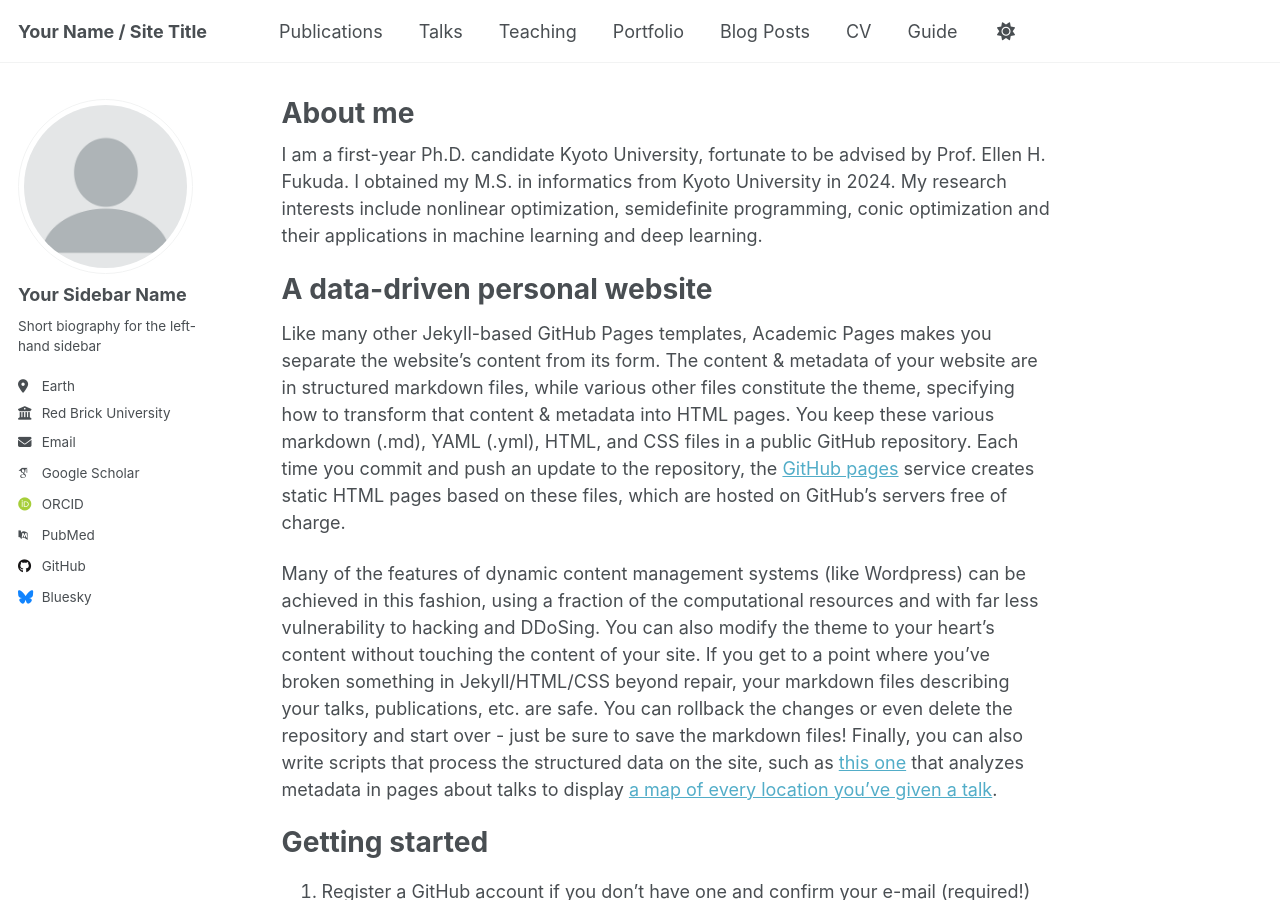
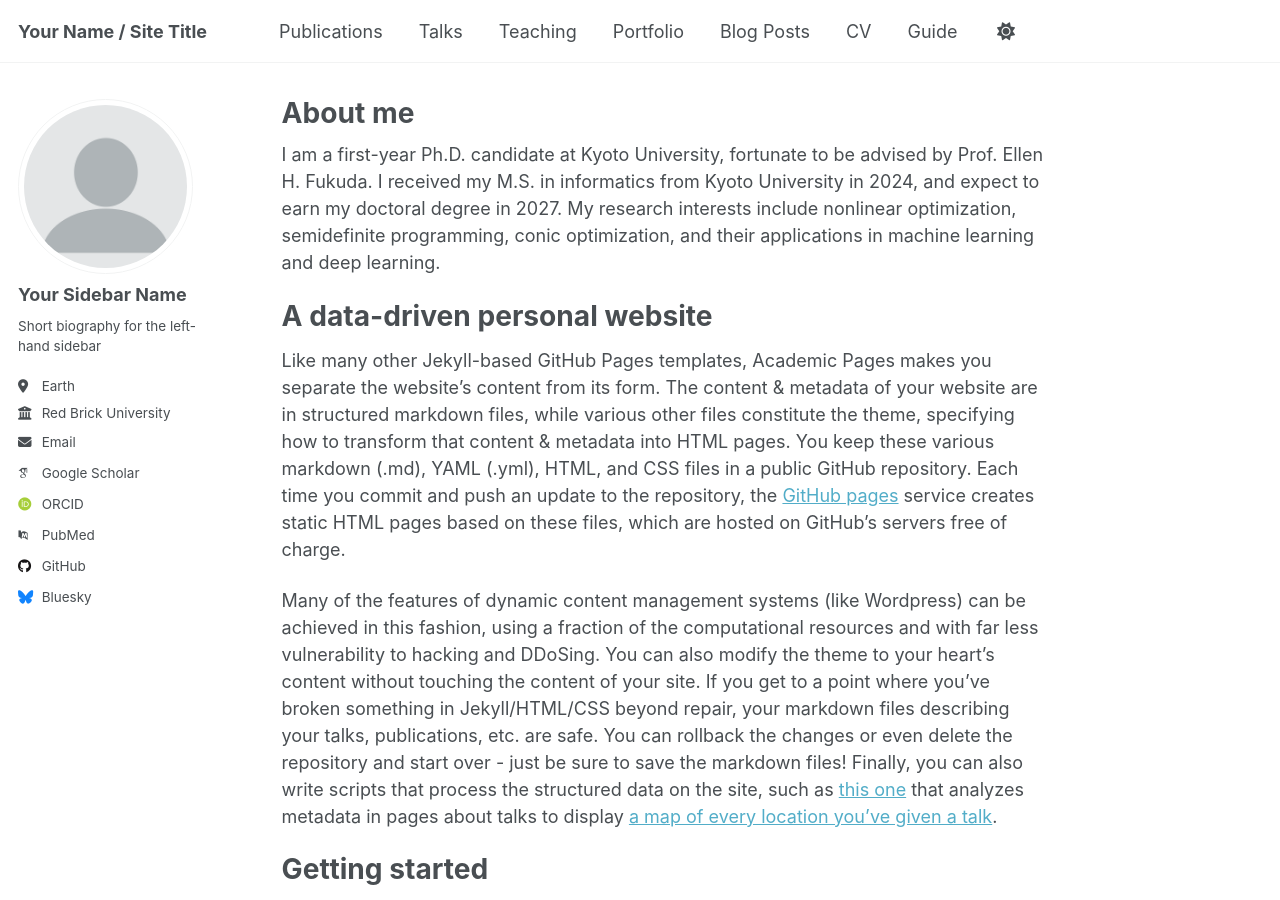
Before and after one commit to huiminLI36/huiminLI36.github.io, a Jekyll site: the page built from _pages/about.md, in a window 1280 px wide and 900 px high. Built offline with Jekyll 4.4.1, drawn with Linux system fonts in a browser that asks for light colours; some web fonts are replaced.

Commit message:
Update about.md

```diff
--- a/_pages/about.md
+++ b/_pages/about.md
@@ -7,7 +7,7 @@ redirect_from:
   - /about.html
 ---
 
-I am a first-year Ph.D. candidate Kyoto University, fortunate to be advised by Prof. Ellen H. Fukuda. I obtained my M.S. in informatics from Kyoto University in 2024. My research interests include nonlinear optimization, semidefinite programming, conic optimization and their applications in machine learning and deep learning.
+I am a first-year Ph.D. candidate at Kyoto University, fortunate to be advised by Prof. Ellen H. Fukuda. I received my M.S. in informatics from Kyoto University in 2024, and expect to earn my doctoral degree in 2027. My research interests include nonlinear optimization, semidefinite programming, conic optimization, and their applications in machine learning and deep learning.
 
 A data-driven personal website
 ======
```
